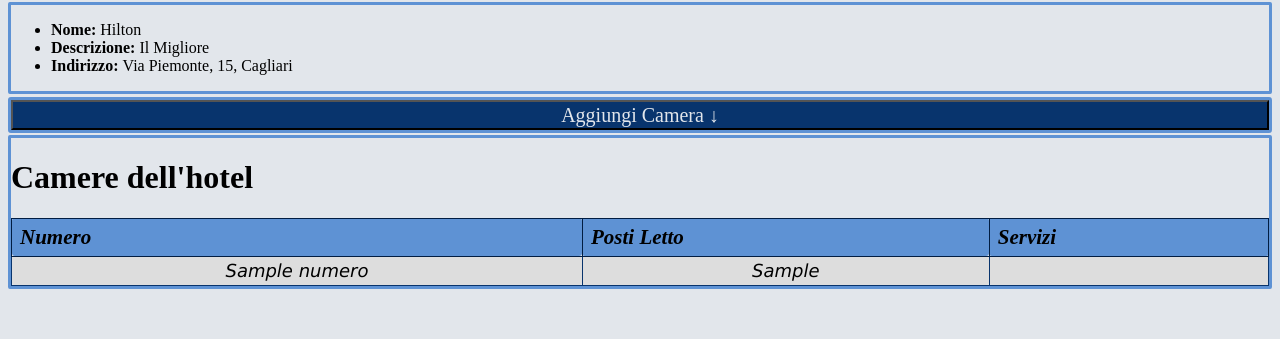
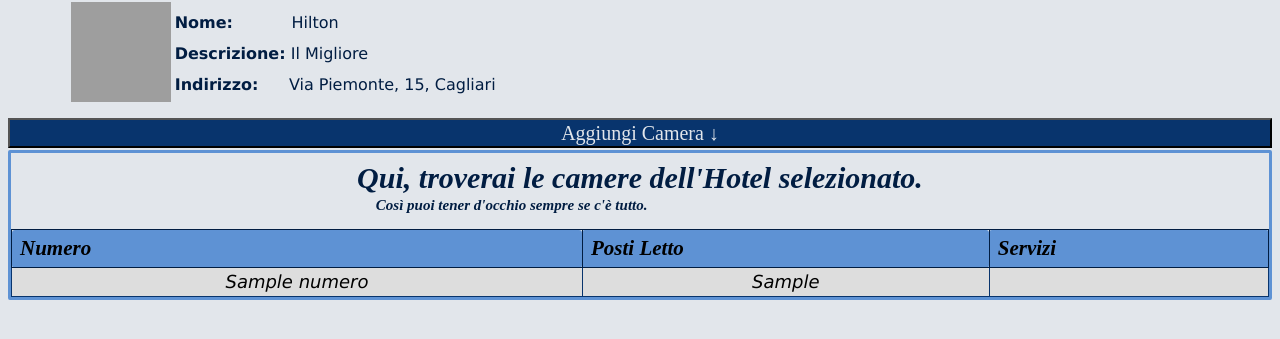
Before and after one commit to Frac7/ISW, a Django app: template GestioneHotel/templates/InfoHotelAggiungiCamera.html in a window 1280 px wide. Shown: the part 193-532 px from the top of the page. Run offline with Django 3.2, Linux system fonts and the light colour scheme; data comes from the database, SQL or seed files in the repository; both versions use the stored data as it was after the commit; the template is opened without the code that fills it: values that come from a table or form of the project are taken from there, most other values are stand-ins (such as "Sample title", 1, 10 or a date in 2020); grey boxes are pictures that could not be loaded.

Commit message:
- CSS Puro quasi per tutte le pagine

```diff
--- a/GestioneHotel/static/Style.css
+++ b/GestioneHotel/static/Style.css
@@ -245,14 +247,14 @@ tr:nth-child(even) {
 /**********************************************************************************************************************/
 /* CSS Aggiungi Hotel */
 #divTastoAggiungi{
-    border-style: solid;
-    border-color: #5E92D4;
+    border-style: none;
     margin-top: 3px;
     border-radius: 3px;
     height: 30px;
 }
 
 #btnAggiungiHotel{
+    border-radius: 5px;
     width: 100%;
     height: 100%;
     background: #08346D;
@@ -261,28 +263,90 @@ tr:nth-child(even) {
 }
 
 #formAggiungiHotel{
-    border-radius: 2px;
-    border-color: #5E92D4;
-    border-style: solid;
+    border-style: none;
     margin-top: 2px;
 }
 
+label[for=nomeHotel], label[for=descrizioneHotel], label[for=cittaHotel], label[for=viaHotel], label[for=numeroHotel], #btnAggiungiHotelNuovo{
+    margin-left: 35%;
+    color: #011D42;
+    font: 16px/16px "Poppins-Medium", Verdana, sans-serif;
+}
+
+#nomeHotel, #descrizioneHotel, #cittaHotel, #viaHotel, #numeroHotel{
+    height: 17px;
+    width: 250px;
+    border-left-style: none;
+    border-right-style: none;
+    border-top-style: none;
+    border-bottom-style: ridge;
+    background-color: #E2E6EB;
+}
+
+#nomeHotel{
+    margin-left: 63px;
+}
+
+#descrizioneHotel{
+    margin-left: 18px;
+}
+
+#cittaHotel{
+    margin-left: 73px;
+}
+
+#viaHotel{
+    margin-left: 86px;
+}
+
+#btnAggiungiHotelNuovo{
+    width: 28%;
+    height: 35px;
+    border-radius: 5px;
+    color: #E2E6EB;
+    background-color: #011D42;
+    font: 14px/14px "Poppins-Medium", Verdana, sans-serif;
+    font-weight: bold;
+}
+
+#intestazioneAggiungiHotel{
+    text-align: center;
+    font: 30px/30px "Times New Roman", Monospaced, serif;
+    color: #011D42;
+    font-style: italic;
+    font-weight: bold;
+    margin-bottom: 5px;
+}
+
+#testoPerCliente4{
+    margin-top: 0;
+    margin-left: 19.5%;
+    font: 15px/15px "Times New Roman", Monospaced, serif;
+    color: #011D42;
+    font-style: italic;
+    font-weight: bold;
+    margin-bottom: 15px;
+}
+
 #divHotelAggiunti{
-    border-radius: 2px;
-    border-color: #5E92D4;
-    border-style: solid;
+    border-style: none;
     margin-top: 2px;
 }
 
-
-
 /**********************************************************************************************************************/
 /* CSS Aggiungi Camera */
+#hotel{
+    float: left;
+    margin-left: 5%;
+}
+
 #infoHotel{
-    border-radius: 2px;
-    border-color: #5E92D4;
-    border-style: solid;
+    height: 100px;
+    margin-left: 12%;
+    border-style: none;
     margin-top: 2px;
+    color: #011D42;
+    font: 16px/16px "Poppins-Medium", Verdana, sans-serif;
 }
 
 #btnAggiungiCamera{
@@ -293,13 +357,83 @@ tr:nth-child(even) {
     font: 20px/20px "Times New Roman", Monospaced, serif;
 }
 
+#intestazioneAggiungiCamera{
+    margin-top: 10px;
+    text-align: center;
+    font: 30px/30px "Times New Roman", Monospaced, serif;
+    color: #011D42;
+    font-style: italic;
+    font-weight: bold;
+    margin-bottom: 5px;
+}
+
+#infoHotelNome, #infoHotelDescrizione, #infoHotelIndirizzo{
+    margin-top: 15px;
+    margin-left: 15px;
+}
+
+#label1{
+    margin-right: 53px;
+}
+
+#label3{
+    margin-right: 25px;
+}
+
+#testoPerCliente5 {
+    margin-top: 0;
+    margin-left: 29%;
+    font: 15px/15px "Times New Roman", Monospaced, serif;
+    color: #011D42;
+    font-style: italic;
+    font-weight: bold;
+    margin-bottom: 15px;
+}
+
+label[for=campoCamera], label[for=postiCamera], label[for=servizioCamera], #btnAggiungiCameraNuova{
+    margin-left: 43%;
+    color: #011D42;
+    font: 16px/16px "Poppins-Medium", Verdana, sans-serif;
+}
+
+#campoCamera, #postiCamera{
+    height: 17px;
+    width: 70px;
+    border-left-style: none;
+    border-right-style: none;
+    border-top-style: none;
+    border-bottom-style: ridge;
+    background-color: #E2E6EB;
+}
+
+#campoCamera{
+    margin-left: 20px;
+}
+
+input[name=servizio1]{
+    margin-left: 122px;
+}
+
+input[name=servizio3]{
+    margin-left: 70px;
+}
+
+#btnAggiungiCameraNuova{
+    width: 12.5%;
+    height: 35px;
+    border-radius: 5px;
+    color: #E2E6EB;
+    background-color: #011D42;
+    font: 14px/14px "Poppins-Medium", Verdana, sans-serif;
+    font-weight: bold;
+}
+
 #divCamereAggiunte{
     border-radius: 2px;
     border-color: #5E92D4;
     border-style: solid;
     margin-top: 2px;
 }
-
 /**********************************************************************************************************************/
 /* CSS Login */
 #intestazionePagina{
--- a/GestioneHotel/templates/InfoHotelAggiungiCamera.html
+++ b/GestioneHotel/templates/InfoHotelAggiungiCamera.html
@@ -40,12 +40,11 @@
             </nav>
         </div>
     </header>
+    <img id="hotel" src="{% static '/img/hotel.png' %}" alt="Logo" width="100" height="100">
     <div id="infoHotel">
-        <ul>
-            <li><b>Nome:</b> {{hotel.nome}}</li>
-            <li><b>Descrizione: </b> {{hotel.descrizione}}</li>
-            <li><b>Indirizzo: </b>{{hotel.indirizzo.via}}, {{hotel.indirizzo.numero}}, {{hotel.citta}}</li>
-        </ul>
+        <div id="infoHotelNome">         <b id="label1"> Nome: </b> {{hotel.nome}}  </div>
+        <div id="infoHotelDescrizione">  <b id="label2"> Descrizione:</b> {{hotel.descrizione}} </div>
+        <div id="infoHotelIndirizzo">    <b id="label3"> Indirizzo:  </b> {{hotel.indirizzo.via}}, {{hotel.indirizzo.numero}}, {{hotel.citta}} </div>
     </div>
     <div id="divTastoAggiungi">
         <input id="btnAggiungiCamera" type="button" value="Aggiungi Camera ↓" onclick="mostraNascondiDiv()">
@@ -54,14 +53,16 @@
          <form method="post">
             {% csrf_token %}
                 {{ form.as_p }}
-             <button type="submit" value="Aggiungi"> Aggiungi</button>
+             <button id="btnAggiungiCameraNuova" type="submit" value="Aggiungi"> Aggiungi</button>
         </form>
     </div>
     <div id="divCamereAggiunte">
     {% if vuoto %}
             <h2 id="errore">Ancora nessuna camera aggiunta...</h2>
         {% endif %}
-        <h1>Camere dell'hotel</h1>
+        <h2 id="intestazioneAggiungiCamera"> Qui, troverai le camere dell'Hotel selezionato.</h2>
+        <p id="testoPerCliente5"> Così puoi tener d'occhio sempre se c'è tutto.</p>
+        <p> </p>
         <table>
             <tr>
                 <th>Numero</th>
```
Also changed, not shown: other parts of GestioneHotel/static/Style.css (+28 -4 lines), GestioneHotel/templates/AggiungiHotel.html (+4 -5 lines), GestioneHotel/templates/ListaCamereDisponibili.html (+5 -2 lines), db.sqlite3.
